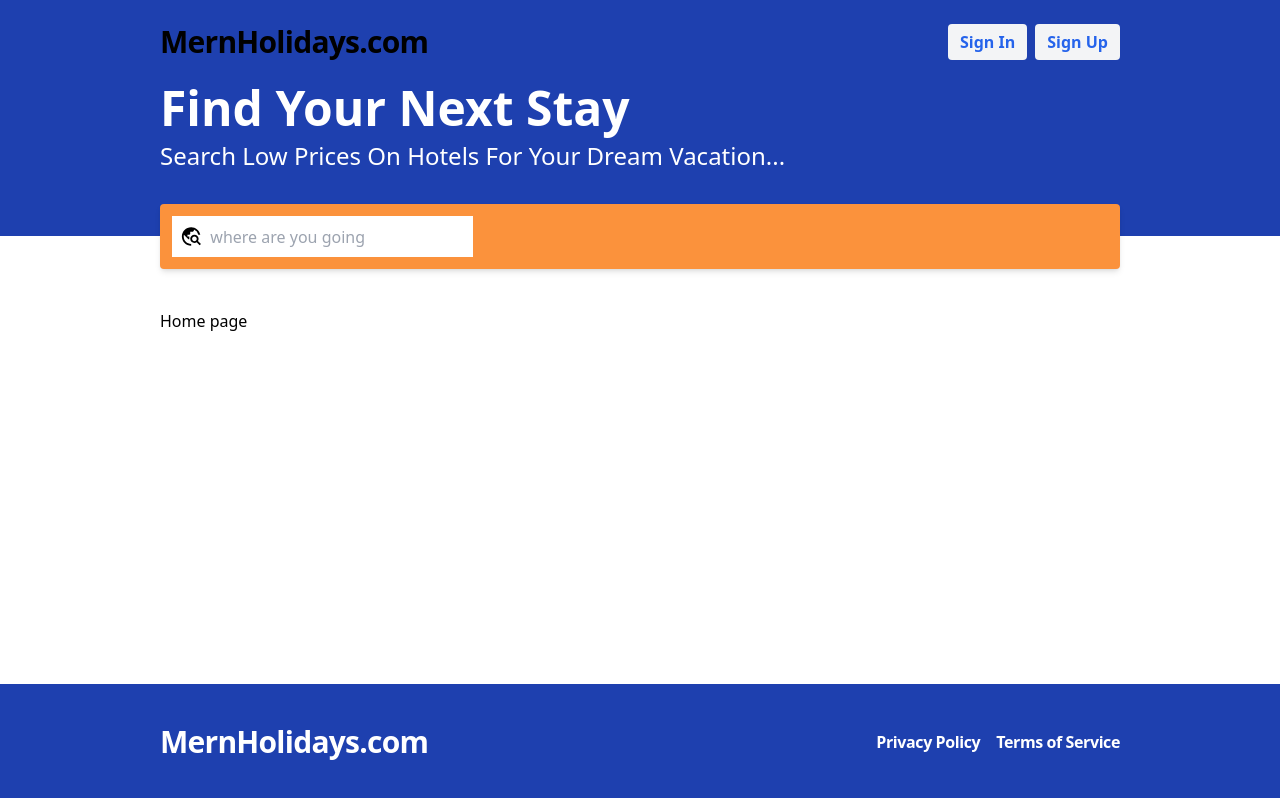
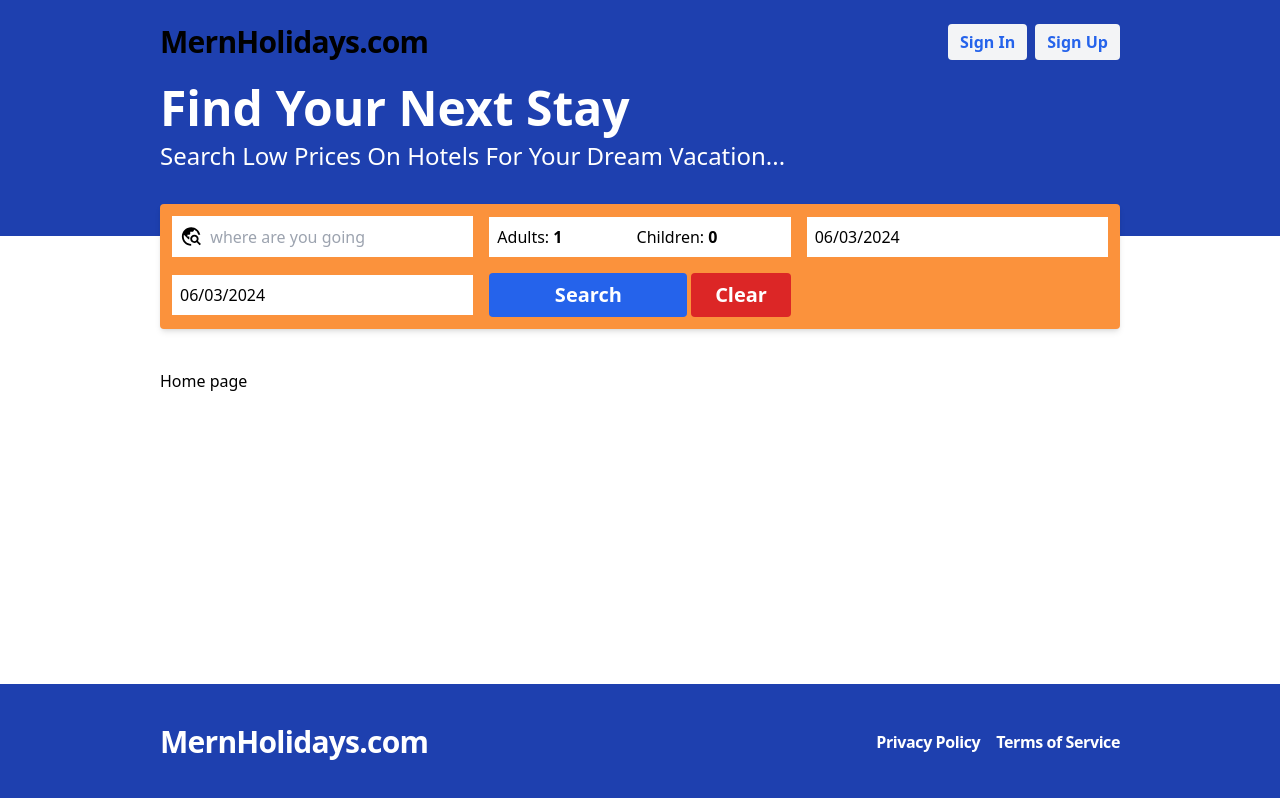
Before and after one commit to williamdicaprio1025-sudo/Hotel_Booking_MERN, a React (Vite) app in the folder frontend/: page / in a window 1280 px wide. Built offline with nearby package versions, Linux system fonts and the light colour scheme; no server answers.

Commit message:
feat: implement search bar | add a date picker

```diff
--- a/frontend/src/components/SearchBar.tsx
+++ b/frontend/src/components/SearchBar.tsx
@@ -1,8 +1,14 @@
 import { FormEvent, useState } from 'react';
+import { MdTravelExplore } from 'react-icons/md';
+import DatePicker from 'react-datepicker';
+import 'react-datepicker/dist/react-datepicker.css';
+import { useNavigate } from 'react-router-dom';
+
 import { useSearchContext } from '../contexts/SearchContext';
-import { MdTravelExplore } from 'react-icons/md';
 
 const SearchBar = () => {
+  const navigate = useNavigate();
+
   const search = useSearchContext();
 
   const [destination, setDestination] = useState<string>(search.destination);
@@ -11,7 +17,7 @@ const SearchBar = () => {
   const [adultCount, setAdultCount] = useState<number>(search.adultCount);
   const [childCount, setChildCount] = useState<number>(search.childCount);
 
-  const handleSubmit = (event: FormEventt) => {
+  const handleSubmit = (event: FormEvent) => {
     event.preventDefault();
     search.saveSearchValues(
       destination,
@@ -20,7 +26,13 @@ const SearchBar = () => {
       adultCount,
       childCount
     );
+
+    navigate('/search');
   };
+
+  const minDate = new Date();
+  const maxDate = new Date();
+  maxDate.setFullYear(maxDate.getFullYear() + 1);
 
   return (
     <form
@@ -37,6 +49,70 @@ const SearchBar = () => {
           onChange={(e) => setDestination(e.target.value)}
         />
       </div>
+
+      <div className='flex bg-white px-2 py-1 gap-2'>
+        <label className='items-center flex'>
+          Adults:
+          <input
+            className='w-full p-1 focus:outline-none font-bold'
+            type='number'
+            min={1}
+            max={10}
+            value={adultCount}
+            onChange={(e) => setAdultCount(parseInt(e.target.value))}
+          />
+        </label>
+        <label className='items-center flex'>
+          Children:
+          <input
+            className='w-full p-1 focus:outline-none font-bold'
+            type='number'
+            min={1}
+            max={10}
+            value={childCount}
+            onChange={(e) => setChildCount(parseInt(e.target.value))}
+          />
+        </label>
+      </div>
+
+      <div>
+        <DatePicker
+          selected={checkIn}
+          onChange={(date) => setCheckIn(date as Date)}
+          selectsStart
+          startDate={checkIn}
+          endDate={checkOut}
+          minDate={minDate}
+          maxDate={maxDate}
+          placeholderText='Check-in Date'
+          className='min-w-full bg-white p-2 focus:outline-none'
+          wrapperClassName='min-w-full'
+        />
+      </div>
+
+      <div>
+        <DatePicker
+          selected={checkOut}
+          onChange={(date) => setCheckOut(date as Date)}
+          selectsStart
+          startDate={checkIn}
+          endDate={checkOut}
+          minDate={minDate}
+          maxDate={maxDate}
+          placeholderText='Check-in Date'
+          className='min-w-full bg-white p-2 focus:outline-none'
+          wrapperClassName='min-w-full'
+        />
+      </div>
+
+      <div className='flex gap-1'>
+        <button className='w-2/3 transition duration-300 bg-blue-600 text-white h-full px-3 py-2 rounded font-bold text-xl hover:bg-blue-500'>
+          Search
+        </button>
+        <button className='w-1/3 transition duration-300 bg-red-600 text-white h-full px-3 py-2 rounded font-bold text-xl hover:bg-red-500'>
+          Clear
+        </button>
+      </div>
     </form>
   );
 };
```
